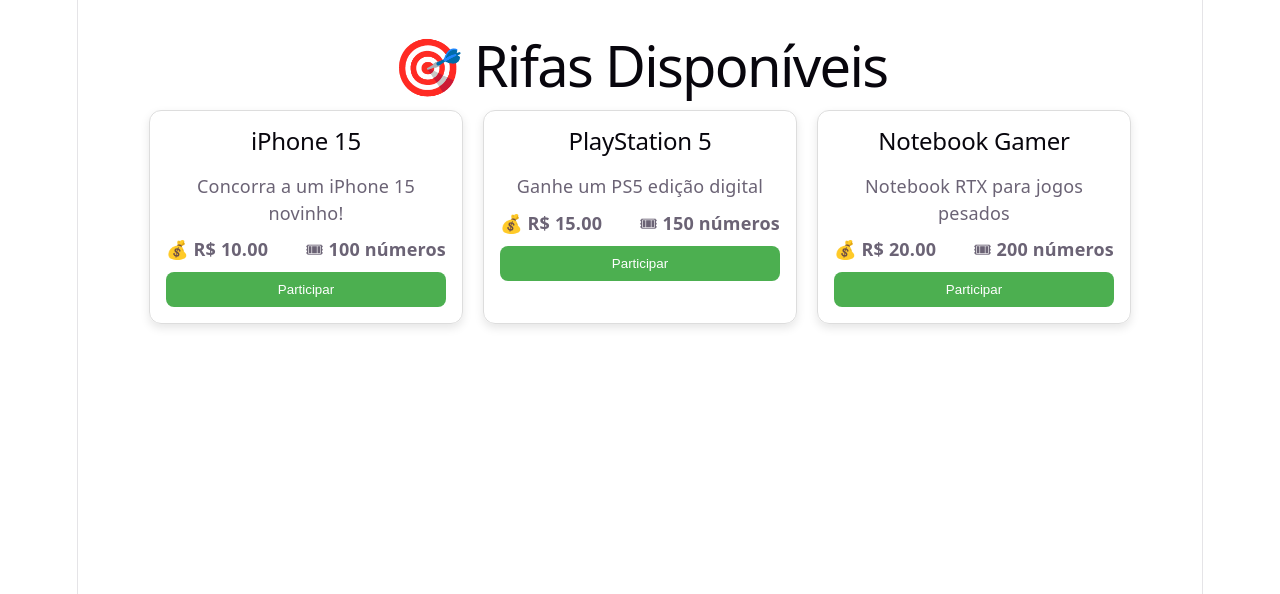
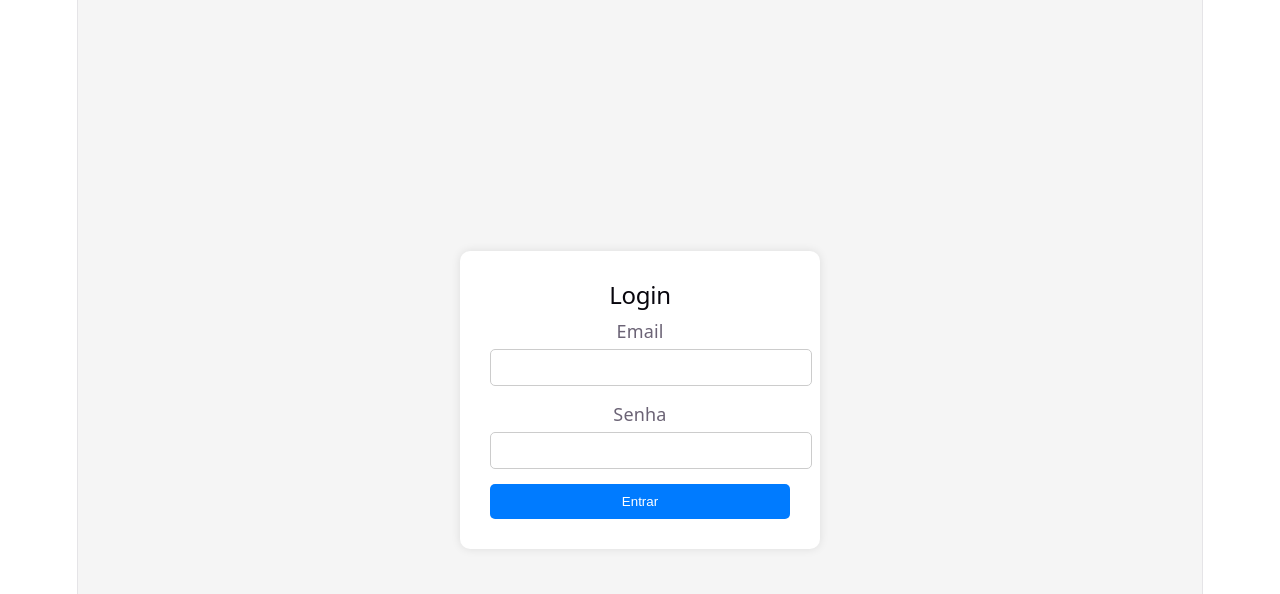
Before and after one commit to pietroggu/Rifas-Faceis, a React (Vite) app: page / in a window 1280 px wide. Shown: the top 594 px of the page. Built offline with nearby package versions, Linux system fonts and the light colour scheme.

Commit message:
Prótipo das Pages (Login, Home e Raffle) e controle de rotas

```diff
--- a/package.json
+++ b/package.json
@@ -11,7 +11,8 @@
   },
   "dependencies": {
     "react": "^19.2.4",
-    "react-dom": "^19.2.4"
+    "react-dom": "^19.2.4",
+    "react-router-dom": "^7.14.1"
   },
   "devDependencies": {
     "@babel/core": "^7.29.0",
--- a/src/App.jsx
+++ b/src/App.jsx
@@ -1,8 +1,22 @@
 import React from "react";
+import { BrowserRouter, Routes, Route } from "react-router-dom";
+import Login from "./pages/Login";
 import Home from "./pages/Home";
+import Raffle from "./pages/Raffle";
 
+/**
+ * Componente principal com rotas da aplicação
+ */
 function App() {
-  return <Home />;
+    return (
+        <BrowserRouter>
+            <Routes>
+                <Route path="/" element={<Login />} />
+                <Route path="/home" element={<Home />} />
+                <Route path="/rifa/:id" element={<Raffle />} />
+            </Routes>
+        </BrowserRouter>
+    );
 }
 
 export default App;
--- /dev/null
+++ b/src/components/Input.jsx
@@ -0,0 +1,39 @@
+import React from "react";
+
+/**
+ * Componente de input reutilizável
+ * @param {string} label - Texto do label
+ * @param {string} type - Tipo do input
+ * @param {string} value - Valor controlado
+ * @param {function} onChange - Função de mudança
+ * @param {string} error - Mensagem de erro
+ */
+function Input({ label, type = "text", value, onChange, error }) {
+    return (
+        <div style={{ marginBottom: "15px" }}>
+            <label style={{ display: "block", marginBottom: "5px" }}>
+                {label}
+            </label>
+
+            <input
+                type={type}
+                value={value}
+                onChange={onChange}
+                style={{
+                    width: "100%",
+                    padding: "10px",
+                    borderRadius: "5px",
+                    border: error ? "1px solid red" : "1px solid #ccc"
+                }}
+            />
+
+            {error && (
+                <span style={{ color: "red", fontSize: "12px" }}>
+                    {error}
+                </span>
+            )}
+        </div>
+    );
+}
+
+export default Input;
--- a/src/components/RaffleCard.jsx
+++ b/src/components/RaffleCard.jsx
@@ -1,4 +1,5 @@
 import React from "react";
+import { useNavigate } from "react-router-dom";
 
 /**
  * Componente que representa uma rifa individual
@@ -8,48 +9,38 @@ import React from "react";
  * @param {number} props.price - Preço por número
  * @param {number} props.totalNumbers - Quantidade total de números
  */
-function RaffleCard({ title, description, price, totalNumbers }) {
-  return (
-    <div style={styles.card}>
-      <h2>{title}</h2>
-      <p>{description}</p>
 
-      <div style={styles.info}>
-        <span>💰 R$ {price.toFixed(2)}</span>
-        <span>🎟 {totalNumbers} números</span>
-      </div>
+/**
+ * Card de rifa clicável
+ */
+function RaffleCard({ id, title, description, price, totalNumbers }) {
+    const navigate = useNavigate();
 
-      <button style={styles.button}>
-        Participar
-      </button>
-    </div>
-  );
+    function handleClick() {
+        // Redireciona passando o ID
+        navigate(`/rifa/${id}`);
+    }
+
+    return (
+        <div onClick={handleClick} style={styles.card}>
+            <h2>{title}</h2>
+            <p>{description}</p>
+            <p>💰 R$ {price}</p>
+            <p>🎟 {totalNumbers} números</p>
+        </div>
+    );
 }
 
 const styles = {
-  card: {
-    border: "1px solid #ddd",
-    borderRadius: "12px",
-    padding: "16px",
-    width: "280px",
-    boxShadow: "0 4px 10px rgba(0,0,0,0.1)",
-    display: "flex",
-    flexDirection: "column",
-    gap: "10px",
-  },
-  info: {
-    display: "flex",
-    justifyContent: "space-between",
-    fontWeight: "bold",
-  },
-  button: {
-    padding: "10px",
-    border: "none",
-    borderRadius: "8px",
-    backgroundColor: "#4CAF50",
-    color: "#fff",
-    cursor: "pointer",
-  },
+    card: {
+        width: "250px",
+        padding: "20px",
+        borderRadius: "10px",
+        background: "#fff",
+        boxShadow: "0 0 10px rgba(0,0,0,0.1)",
+        cursor: "pointer",
+        transition: "0.2s"
+    }
 };
 
 export default RaffleCard;
--- /dev/null
+++ b/src/pages/Login.jsx
@@ -0,0 +1,117 @@
+import React, { useState } from "react";
+import { useNavigate } from "react-router-dom";
+import Input from "../components/Input";
+
+function Login() {
+    const [email, setEmail] = useState("");
+    const [senha, setSenha] = useState("");
+    const [erros, setErros] = useState({});
+    const [loading, setLoading] = useState(false);
+
+    // Hook de navegação
+    const navigate = useNavigate();
+
+    function validar() {
+        const novosErros = {};
+
+        if (!email) {
+            novosErros.email = "Email é obrigatório";
+        } else if (!/\S+@\S+\.\S+/.test(email)) {
+            novosErros.email = "Email inválido";
+        }
+
+        if (!senha) {
+            novosErros.senha = "Senha é obrigatória";
+        } else if (senha.length < 6) {
+            novosErros.senha = "Senha deve ter pelo menos 6 caracteres";
+        }
+
+        return novosErros;
+    }
+
+    async function handleLogin(e) {
+        e.preventDefault();
+
+        const validacao = validar();
+
+        if (Object.keys(validacao).length > 0) {
+            setErros(validacao);
+            return;
+        }
+
+        setErros({});
+        setLoading(true);
+
+        try {
+            // Simulação de login
+            await new Promise((resolve) => setTimeout(resolve, 1000));
+
+            // Aqui você normalmente salvaria o token
+            localStorage.setItem("auth", "true");
+
+            // 🔥 REDIRECIONAMENTO
+            navigate("/home");
+
+        } catch (error) {
+            alert("Erro ao fazer login");
+        } finally {
+            setLoading(false);
+        }
+    }
+
+    return (
+        <div style={styles.container}>
+            <form onSubmit={handleLogin} style={styles.card}>
+                <h2 style={{ textAlign: "center" }}>Login</h2>
+
+                <Input
+                    label="Email"
+                    type="email"
+                    value={email}
+                    onChange={(e) => setEmail(e.target.value)}
+                    error={erros.email}
+                />
+
+                <Input
+                    label="Senha"
+                    type="password"
+                    value={senha}
+                    onChange={(e) => setSenha(e.target.value)}
+                    error={erros.senha}
+                />
+
+                <button type="submit" disabled={loading} style={styles.button}>
+                    {loading ? "Entrando..." : "Entrar"}
+                </button>
+            </form>
+        </div>
+    );
+}
+
+const styles = {
+    container: {
+        height: "100vh",
+        display: "flex",
+        justifyContent: "center",
+        alignItems: "center",
+        background: "#f5f5f5"
+    },
+    card: {
+        background: "#fff",
+        padding: "30px",
+        borderRadius: "10px",
+        width: "300px",
+        boxShadow: "0 0 10px rgba(0,0,0,0.1)"
+    },
+    button: {
+        width: "100%",
+        padding: "10px",
+        background: "#007bff",
+        color: "#fff",
+        border: "none",
+        borderRadius: "5px",
+        cursor: "pointer"
+    }
+};
+
+export default Login;
--- /dev/null
+++ b/src/pages/Raffle.jsx
@@ -0,0 +1,83 @@
+import React from "react";
+import { useParams } from "react-router-dom";
+
+/**
+ * Página de detalhes da rifa
+ */
+function Raffle() {
+    const { id } = useParams();
+
+    // Simulação (depois vem do backend)
+    const raffle = {
+        id,
+        title: "Rifa Exemplo",
+        totalNumbers: 100,
+        soldNumbers: [2, 5, 10, 25] // números já vendidos
+    };
+
+    /**
+     * Gera todos os números disponíveis
+     */
+    function gerarNumeros() {
+        const numeros = [];
+
+        for (let i = 1; i <= raffle.totalNumbers; i++) {
+            numeros.push(i);
+        }
+
+        return numeros;
+    }
+
+    const numeros = gerarNumeros();
+
+    return (
+        <div style={styles.container}>
+            <h1>{raffle.title}</h1>
+
+            <div style={styles.grid}>
+                {numeros.map((num) => {
+                    const vendido = raffle.soldNumbers.includes(num);
+
+                    return (
+                        <div
+                            key={num}
+                            style={{
+                                ...styles.number,
+                                background: vendido ? "#ccc" : "#4caf50",
+                                cursor: vendido ? "not-allowed" : "pointer"
+                            }}
+                        >
+                            {num}
+                        </div>
+                    );
+                })}
+            </div>
+        </div>
+    );
+}
+
+const styles = {
+    container: {
+        padding: "20px",
+        textAlign: "center"
+    },
+    grid: {
+        display: "grid",
+        gridTemplateColumns: "repeat(auto-fill, 50px)",
+        gap: "10px",
+        justifyContent: "center",
+        marginTop: "20px"
+    },
+    number: {
+        width: "50px",
+        height: "50px",
+        display: "flex",
+        alignItems: "center",
+        justifyContent: "center",
+        borderRadius: "5px",
+        color: "#fff",
+        fontWeight: "bold"
+    }
+};
+
+export default Raffle;
```
Also changed, not shown: 1 other file (tests, documents, lock files or other folders).
